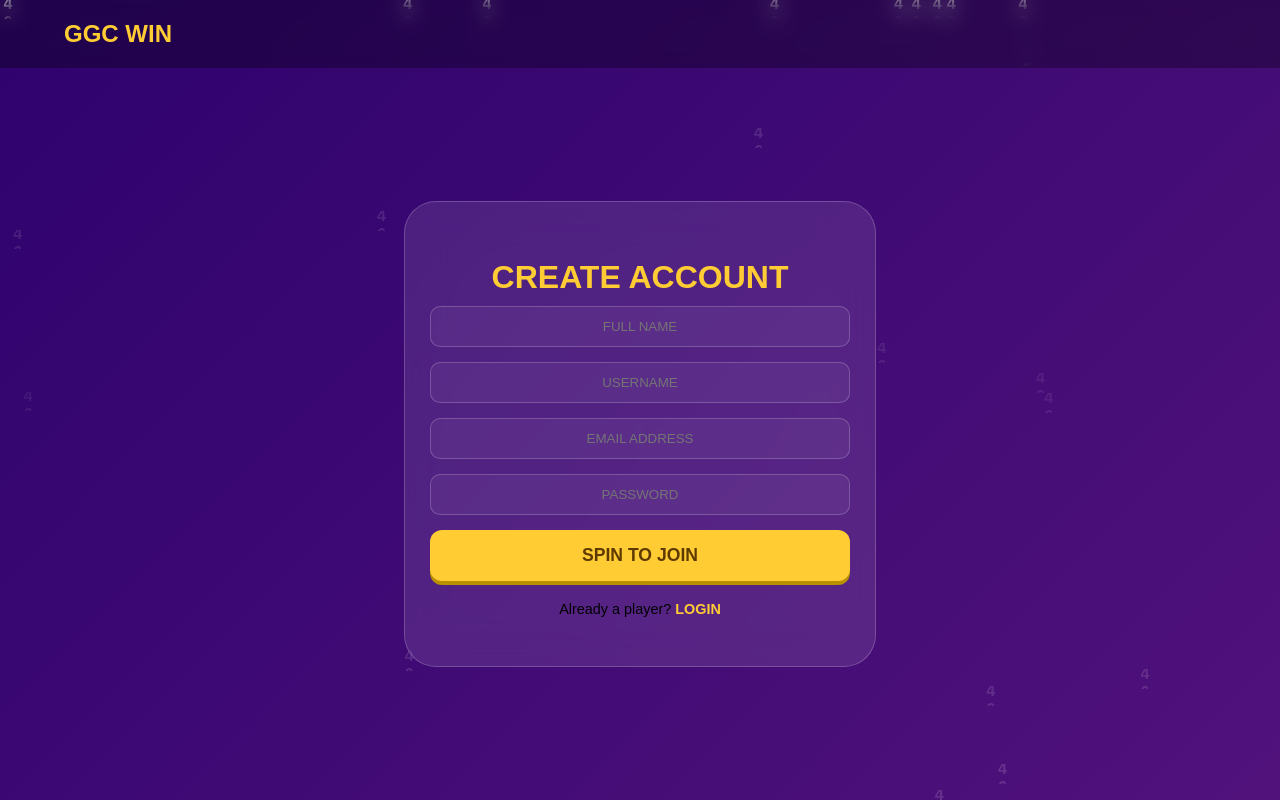
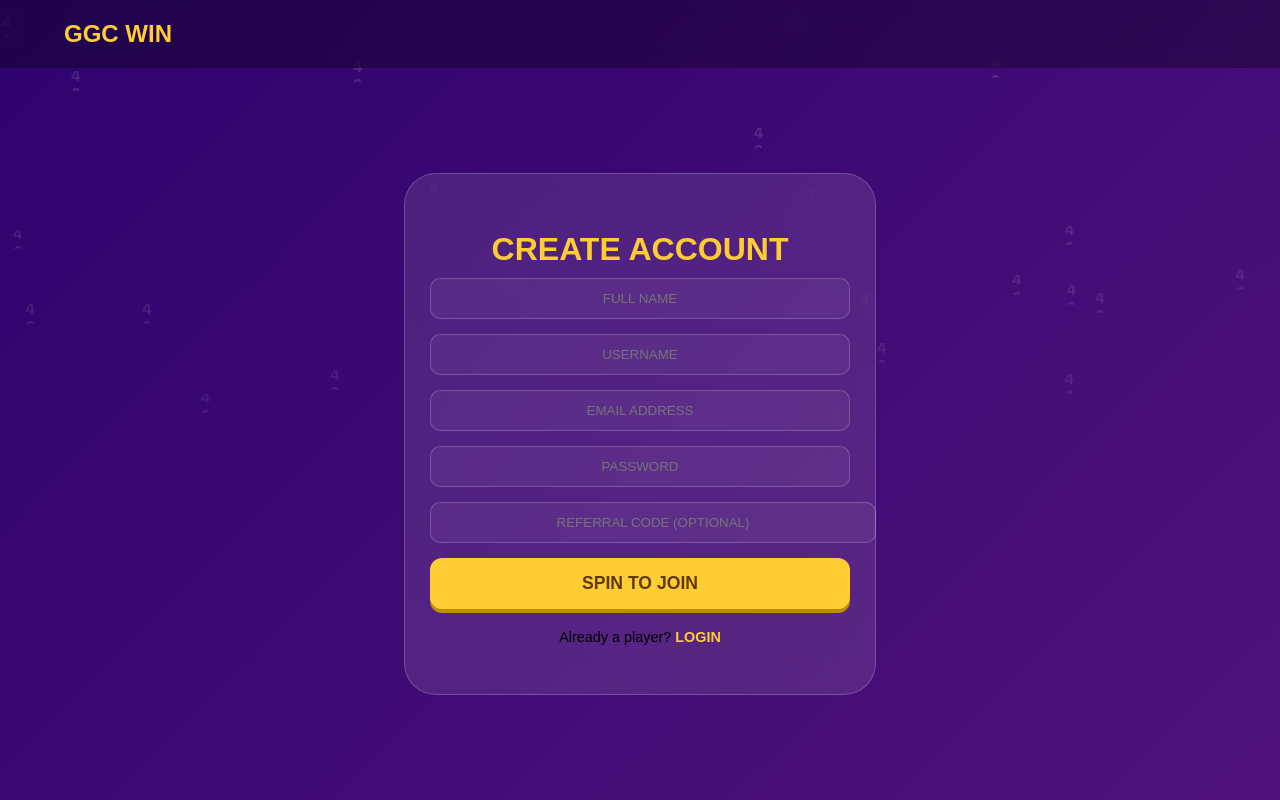
Before and after one commit to ggcwin/frontend, a React (Vite) app: page /register in a window 1280 px wide. Built offline with nearby package versions, Linux system fonts and the light colour scheme.

Commit message:
referral solution

```diff
--- a/src/pages/Register.jsx
+++ b/src/pages/Register.jsx
@@ -1,10 +1,9 @@
 import React, { useState, useEffect } from 'react';
 import api from '../api';
-import { useNavigate, useSearchParams } from 'react-router-dom'; // useSearchParams zaroori hai
+import { useNavigate, useSearchParams } from 'react-router-dom';
 import toast from 'react-hot-toast';
 
 const Register = () => {
-    // URL se '?ref=username' pakarne ke liye
     const [searchParams] = useSearchParams();
     const refFromUrl = searchParams.get('ref');
 
@@ -13,15 +12,14 @@ const Register = () => {
         fullName: '',
         email: '',
         password: '',
-        referrer: refFromUrl || '' // URL mein ref hai toh khud set ho jaye
+        referralCode: refFromUrl || '' // ✅ FIXED: Variable name matched with backend
     });
 
     const navigate = useNavigate();
 
-    // Agar URL update ho toh form data bhi update ho jaye
     useEffect(() => {
         if (refFromUrl) {
-            setFormData(prev => ({ ...prev, referrer: refFromUrl }));
+            setFormData(prev => ({ ...prev, referralCode: refFromUrl }));
         }
     }, [refFromUrl]);
 
@@ -29,9 +27,10 @@ const Register = () => {
         e.preventDefault();
         const loading = toast.loading("Creating Account...");
         try {
+            // Backend ko 'referralCode' hi bheja jayega
             await api.post('/api/auth/register', formData);
             toast.success("Registration Successful!", { id: loading });
-            navigate('/'); // Login par bhej dena
+            navigate('/');
         } catch (err) {
             toast.error(err.response?.data?.message || "Registration Failed", { id: loading });
         }
@@ -41,11 +40,7 @@ const Register = () => {
         <div style={styles.container}>
             <div className="slot-rain">
                 {[...Array(25)].map((_, i) => (
-                    <div key={i} className="slot-reel" style={{
-                        left: `${Math.random() * 100}%`,
-                        animationDelay: `${Math.random() * 5}s`,
-                        animationName: ['fall', 'rise', 'slideRight', 'diagonal'][Math.floor(Math.random() * 4)]
-                    }}>
+                    <div key={i} className="slot-reel" style={{ left: `${Math.random() * 100}%`, animationDelay: `${Math.random() * 5}s` }}>
                         <div className="number-stepper">
                             {[7, 2, 9, 0, 5, 3, 8, 1, 4, 6, 7].map((n, idx) => <div key={idx}>{n}</div>)}
                         </div>
@@ -59,18 +54,24 @@ const Register = () => {
                 <div style={styles.glassPanel}>
                     <h1 style={{ color: '#ffcc33', marginBottom: '10px' }}>CREATE ACCOUNT</h1>
 
-                    {/* NAYA FEATURE: Agar referral link se aaya hai toh Sponsor ka naam dikhayein */}
-                    {formData.referrer && (
-                        <p style={{ color: '#00e676', fontSize: '0.85rem', marginBottom: '15px', background: 'rgba(0,230,118,0.1)', padding: '5px', borderRadius: '8px' }}>
-                            Sponsor: <b>{formData.referrer}</b>
-                        </p>
-                    )}
-
                     <form onSubmit={handleRegister} style={styles.form}>
                         <input type="text" placeholder="FULL NAME" style={styles.input} onChange={(e) => setFormData({...formData, fullName: e.target.value})} required />
                         <input type="text" placeholder="USERNAME" style={styles.input} onChange={(e) => setFormData({...formData, username: e.target.value})} required />
                         <input type="email" placeholder="EMAIL ADDRESS" style={styles.input} onChange={(e) => setFormData({...formData, email: e.target.value})} required />
                         <input type="password" placeholder="PASSWORD" style={styles.input} onChange={(e) => setFormData({...formData, password: e.target.value})} required />
+
+                        {/* ✅ NAYA: Referral Code Box (Link se aye toh auto-fill, warna manual enter karein) */}
+                        <div style={{position: 'relative'}}>
+                            <input
+                                type="text"
+                                placeholder="REFERRAL CODE (OPTIONAL)"
+                                style={{...styles.input, borderColor: formData.referralCode ? '#00e676' : 'rgba(255,255,255,0.2)', width: '100%'}}
+                                value={formData.referralCode}
+                                onChange={(e) => setFormData({...formData, referralCode: e.target.value.toUpperCase()})}
+                            />
+                            {formData.referralCode && <span style={{position: 'absolute', right: '10px', top: '12px'}}>🎁</span>}
+                        </div>
+
                         <button type="submit" style={styles.spinBtn}>SPIN TO JOIN</button>
                     </form>
                     <p style={{ marginTop: '20px', fontSize: '0.9rem' }}>Already a player? <span onClick={() => navigate('/')} style={{ color: '#ffcc33', cursor: 'pointer', fontWeight: 'bold' }}>LOGIN</span></p>
@@ -78,11 +79,10 @@ const Register = () => {
             </div>
 
             <style>{`
-                @keyframes fall { 0% { transform: translateY(-10vh); opacity: 0; } 10% { opacity: 0.15; } 100% { transform: translateY(110vh); opacity: 0; } }
-                @keyframes rise { 0% { transform: translateY(110vh); opacity: 0; } 10% { opacity: 0.15; } 100% { transform: translateY(-10vh); opacity: 0; } }
                 @keyframes spin { 0% { transform: translateY(0); } 100% { transform: translateY(-90.9%); } }
                 .slot-rain { position: fixed; top: 0; left: 0; width: 100%; height: 100%; pointer-events: none; z-index: 0; }
-                .slot-reel { position: absolute; color: white; animation-duration: 10s; animation-iteration-count: infinite; animation-timing-function: linear; height: 1.2em; overflow: hidden; font-weight: 900; }
+                .slot-reel { position: absolute; color: white; animation: fall 10s linear infinite; height: 1.2em; overflow: hidden; font-weight: 900; }
+                @keyframes fall { 0% { transform: translateY(-10vh); opacity: 0; } 10% { opacity: 0.15; } 100% { transform: translateY(110vh); opacity: 0; } }
                 .number-stepper { animation: spin 3s linear infinite; }
                 .number-stepper div { height: 1.2em; text-align: center; }
             `}</style>
@@ -96,7 +96,7 @@ const styles = {
     mainContent: { flex: 1, display: 'flex', alignItems: 'center', justifyContent: 'center', padding: '20px', zIndex: 1 },
     glassPanel: { background: 'rgba(255, 255, 255, 0.1)', backdropFilter: 'blur(20px)', border: '1px solid rgba(255, 255, 255, 0.2)', padding: '35px 25px', borderRadius: '32px', width: '100%', maxWidth: '420px', textAlign: 'center' },
     form: { display: 'flex', flexDirection: 'column', gap: '15px' },
-    input: { padding: '12px', borderRadius: '10px', border: '1px solid rgba(255,255,255,0.2)', backgroundColor: 'rgba(255,255,255,0.05)', color: 'white', textAlign: 'center' },
+    input: { padding: '12px', borderRadius: '10px', border: '1px solid rgba(255,255,255,0.2)', backgroundColor: 'rgba(255,255,255,0.05)', color: 'white', textAlign: 'center', outline: 'none' },
     spinBtn: { padding: '15px', borderRadius: '12px', border: 'none', backgroundColor: '#ffcc33', color: '#5e3a00', fontWeight: '900', fontSize: '1.1rem', cursor: 'pointer', boxShadow: '0 4px 0 #b99100' }
 };
 
```
